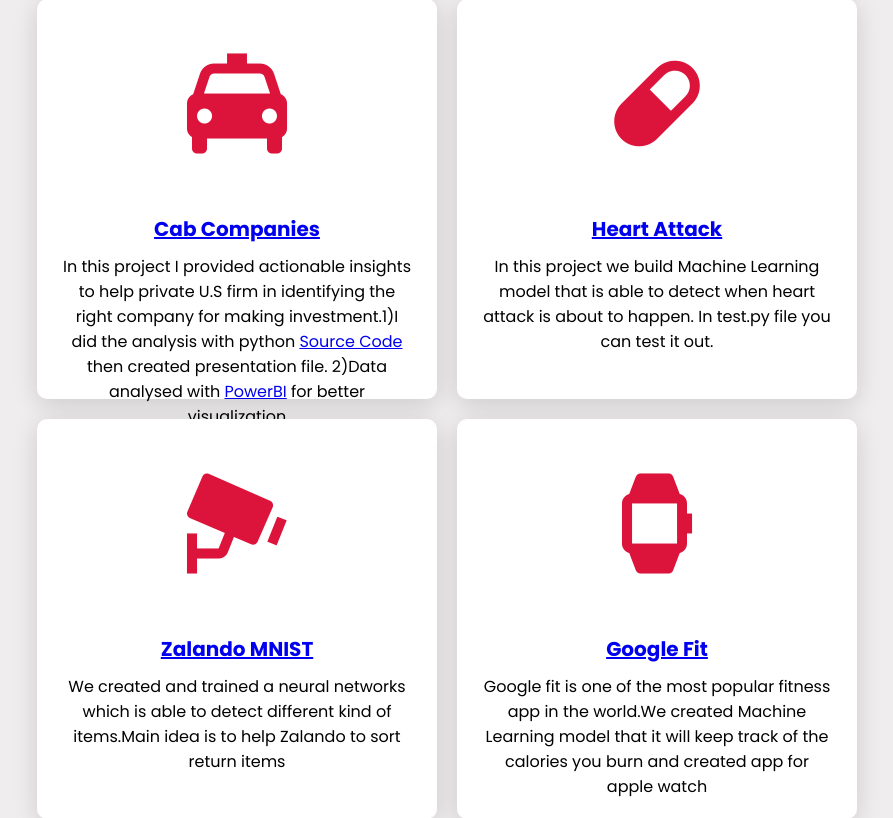
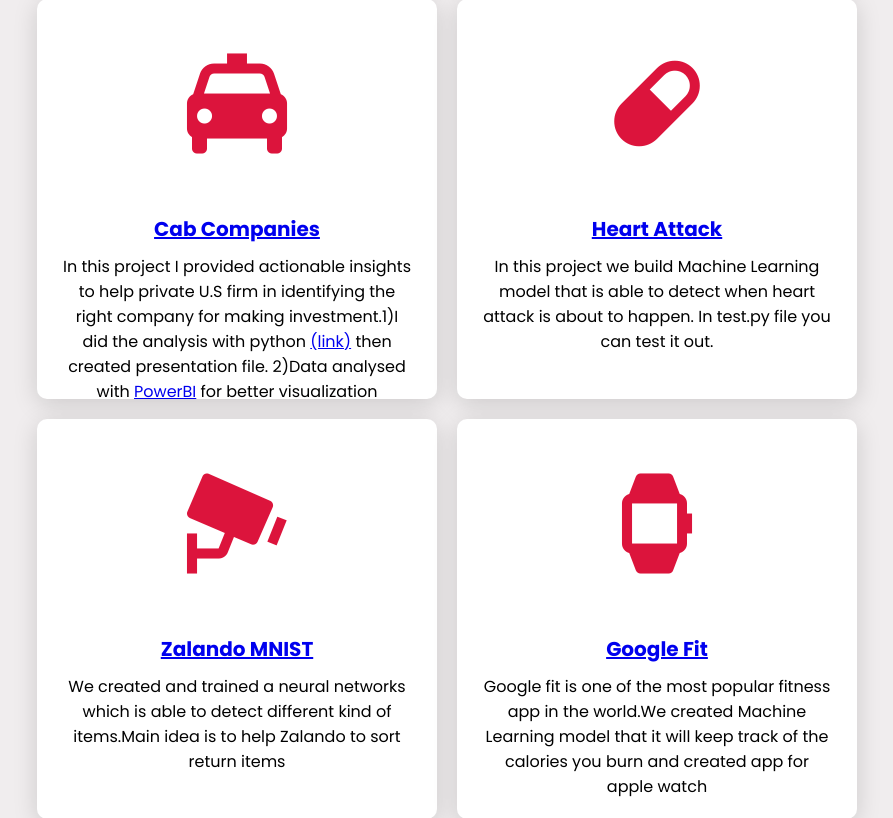
Before and after one commit to Islompulatov/portfolio, a Django app: page / in a window 1280 px wide. Shown: the part 3513-4331 px from the top of the page, without its empty margins (193-1086 px from the left). Run offline with Django 4.2, Linux system fonts and the light colour scheme; some libraries are stand-ins or nearby versions; some web fonts are replaced.

Commit message:
projects updated

```diff
--- a/main/templates/index.html
+++ b/main/templates/index.html
@@ -218,7 +218,7 @@
                 <div class="info">
                     <h3><a href="https://github.com/Islompulatov/Internship/tree/main/week3/presentation" target="_blank">Cab Companies</a></h3>
                     <p>In this project I provided actionable insights to help private U.S firm in identifying the right company for making
-                        investment.1)I did the analysis with python <a href="https://github.com/Islompulatov/Internship/blob/main/week2/dataset/EDA.ipynb" target="_blank">Source Code</a> then created presentation file.
+                        investment.1)I did the analysis with python <a href="https://github.com/Islompulatov/Internship/blob/main/week2/dataset/EDA.ipynb" target="_blank">(link)</a> then created presentation file.
                         2)Data analysed with <a href="https://github.com/Islompulatov/Internship/tree/main/week3/presentation" target="_blank">PowerBI</a>  for better visualization
                         </p>
                 </div>
```
